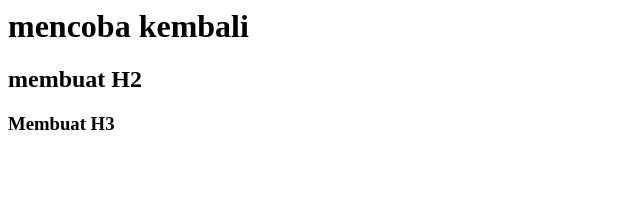
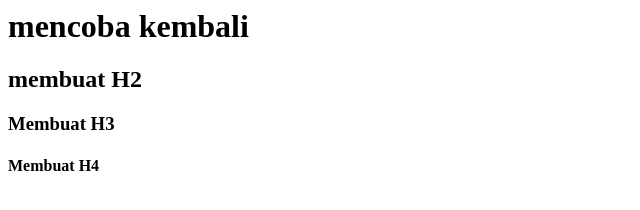
Before and after one commit to syahrulkhoer12/belajar-git, a plain HTML site: page index.html in a window 1280 px wide. Shown: the whole page, without its empty margins (0-640 px from the left). Drawn offline with Linux system fonts and the light colour scheme.

Commit message:
Tambah H4

```diff
--- a/index.html
+++ b/index.html
@@ -6,5 +6,6 @@
 	<h1>mencoba kembali</h1>
 	<h2>membuat H2</h2>
 	<h3>Membuat H3</h3>
+	<h4>Membuat H4</h4>
 </body>
 </html>
```
